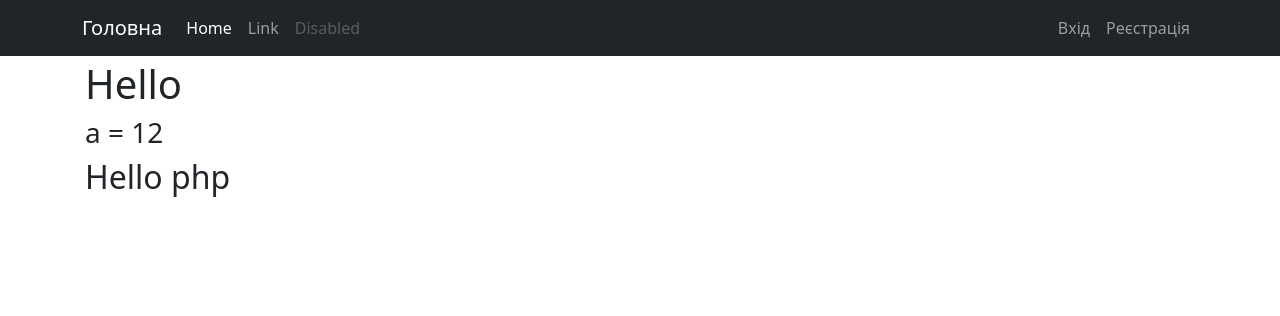
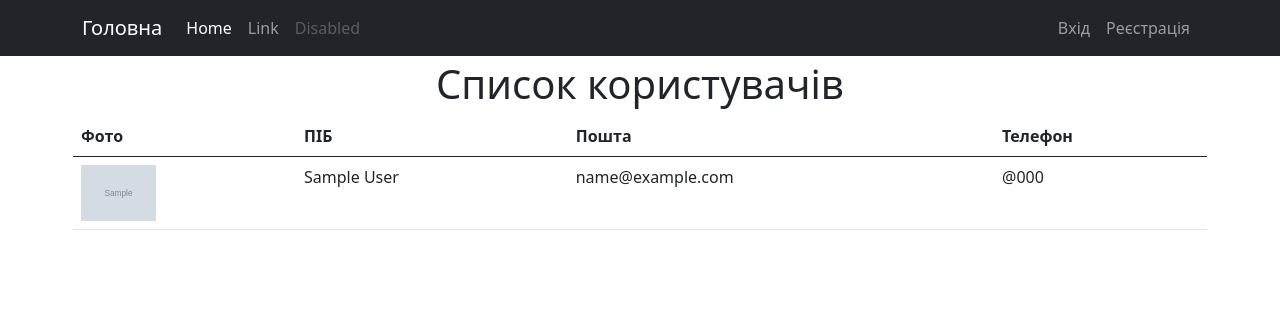
Before and after one commit to novakvova/php_vpu021, a PHP site: page / in a window 1280 px wide. Shown: the top 316 px of the page. Run offline with PHP 8.4, Linux system fonts and the light colour scheme; tables that the repository leaves empty or names only in its code hold one stand-in row (values such as "Sample post"); grey boxes marked "Sample" are stand-in pictures.

Commit message:
Upload images and show data

```diff
--- /dev/null
+++ b/config.php
@@ -0,0 +1,9 @@
+<?php
+define('DB_NAME','vpu021');
+define('DB_USER','root');
+define('DB_PASSWORD','');
+define('DB_HOST','localhost');
+define('DB_CHARSET','utf8');
+define('DB_PORT','3306');
+define('DB_DRIVER','mysql');
+?>
--- /dev/null
+++ b/connection_database.php
@@ -0,0 +1,11 @@
+<?php
+require_once "config.php";
+try {
+    $conn = new PDO(DB_DRIVER.":host=".DB_HOST.";dbname=".DB_NAME.";port=".DB_PORT,
+        DB_USER, DB_PASSWORD,
+        array(PDO::MYSQL_ATTR_INIT_COMMAND => "SET NAMES ".DB_CHARSET));
+
+} catch (PDOException $e) {
+    echo 'Connection failed: ' . $e->getMessage();
+    exit();
+}
--- a/index.php
+++ b/index.php
@@ -1,13 +1,38 @@
 <?php include $_SERVER['DOCUMENT_ROOT']."/_haed.php" ?>
 
-    <h1>Hello</h1>
+<div class="row">
+    <h1 class="text-center">Список користувачів</h1>
+    <table class="table">
+        <thead>
+        <tr>
+            <th scope="col">Фото</th>
+            <th scope="col">ПІБ</th>
+            <th scope="col">Пошта</th>
+            <th scope="col">Телефон</th>
+        </tr>
+        </thead>
+        <tbody>
+        <?php
+        include "connection_database.php";
+        $sql="SELECT * FROM `users`";
+        $result = $conn->query($sql);
+        while($row=$result->fetch())
+        {
+            echo "
+        <tr>
+            <th><img src='/uploads/".$row["photo"]."' width='75' alt=''></th>
+            <td>".$row["firstname"]." ".$row["lastname"]."</td>
+            <td>".$row["email"]."</td>
+            <td>@".$row["phone"]."</td>
+        </tr>
+            ";
+        }
+        ?>
 
-    <?php
-        $a=12;
-        echo "<h3>a = $a</h3>";
-    ?>
-    <?php
-        echo "<h2>Hello php</h2>";
-    ?>
+
+        </tbody>
+    </table>
+</div>
+
 
 <?php $_SERVER['DOCUMENT_ROOT']."/_footer.php"; ?>
```
Also changed, not shown: auth/register.php (+8 -4 lines), uploads/62aedba2dd219.jpg (added), uploads/62aedbda7bc05.jpg (added), uploads/62aedbee0ecc6.jpg (added), uploads/62aedc005d46a.jpg (added), uploads/62aee12b5b9fb.jpg (added), uploads/62aee193d1c09.jpg (added), uploads/62aee1c69b497.jpg (added), uploads/62aee4d181c97.jpg (added).
